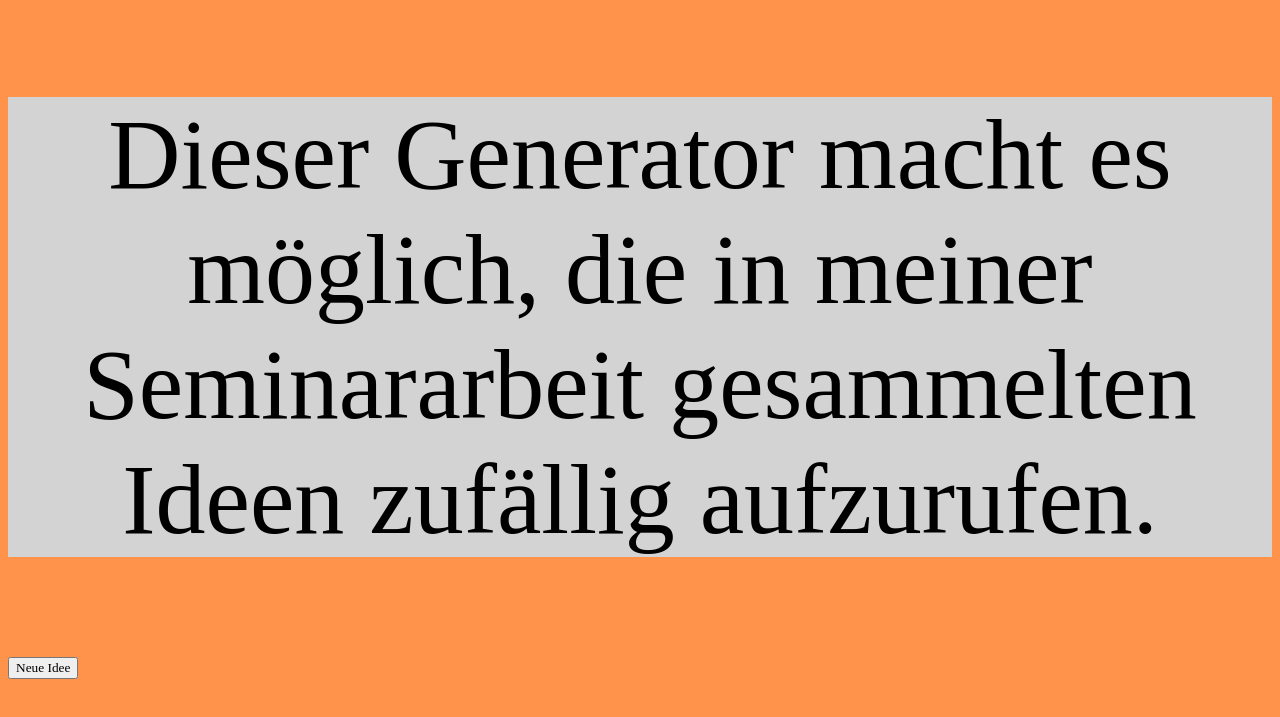
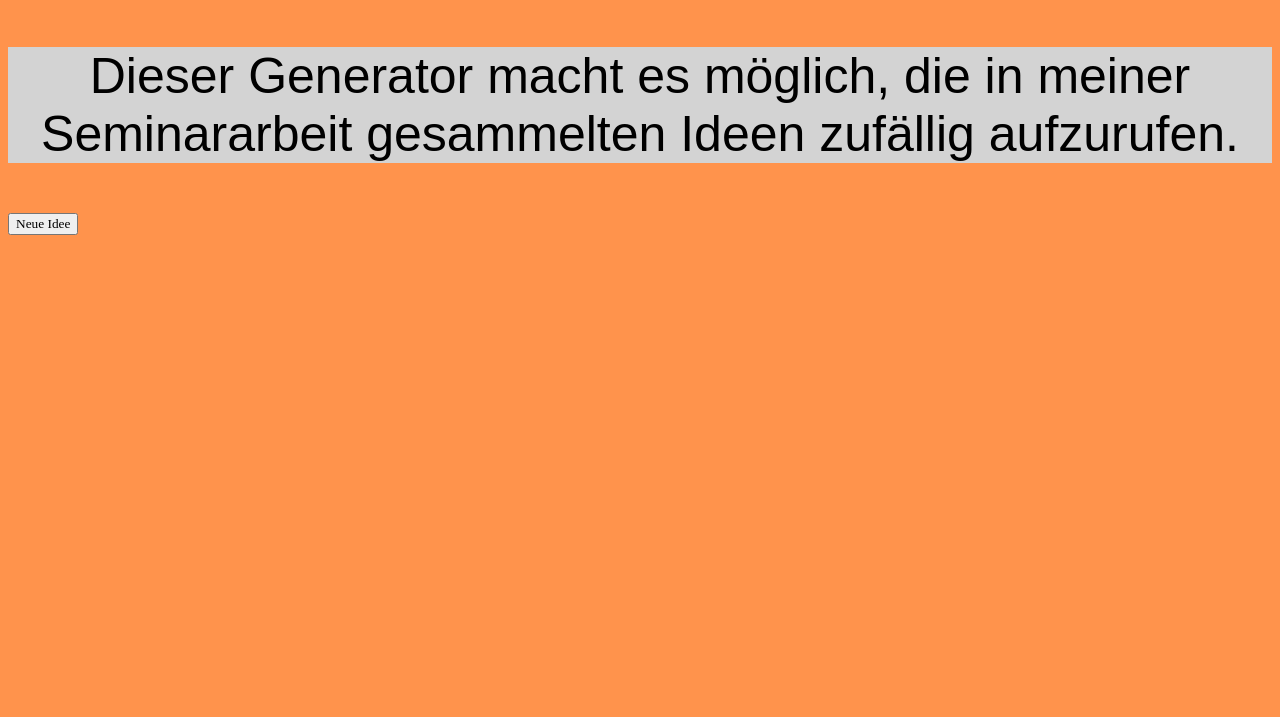
Before and after one commit to R-K-bit/Lebensbilder, a plain HTML site: page index.html in a window 1280 px wide. Shown: the part 61-778 px from the top of the page. Drawn offline with Linux system fonts and the light colour scheme.

Commit message:
Update style.css

```diff
--- a/style.css
+++ b/style.css
@@ -3,16 +3,16 @@ body {
 }
 
 h1 {
-	font-family: "papyrus";
+	font-family: Papyrus;
 	text-align: center;
 }
 
 p {
 	color: black;
-	font-family: papyrus;
+	font-family: Papyrus, sans-serif;
 	background-color: lightgrey;
 	text-align: center;
-	font-size: 100px;
+	font-size: 50px;
 }
 
 dev {
```
